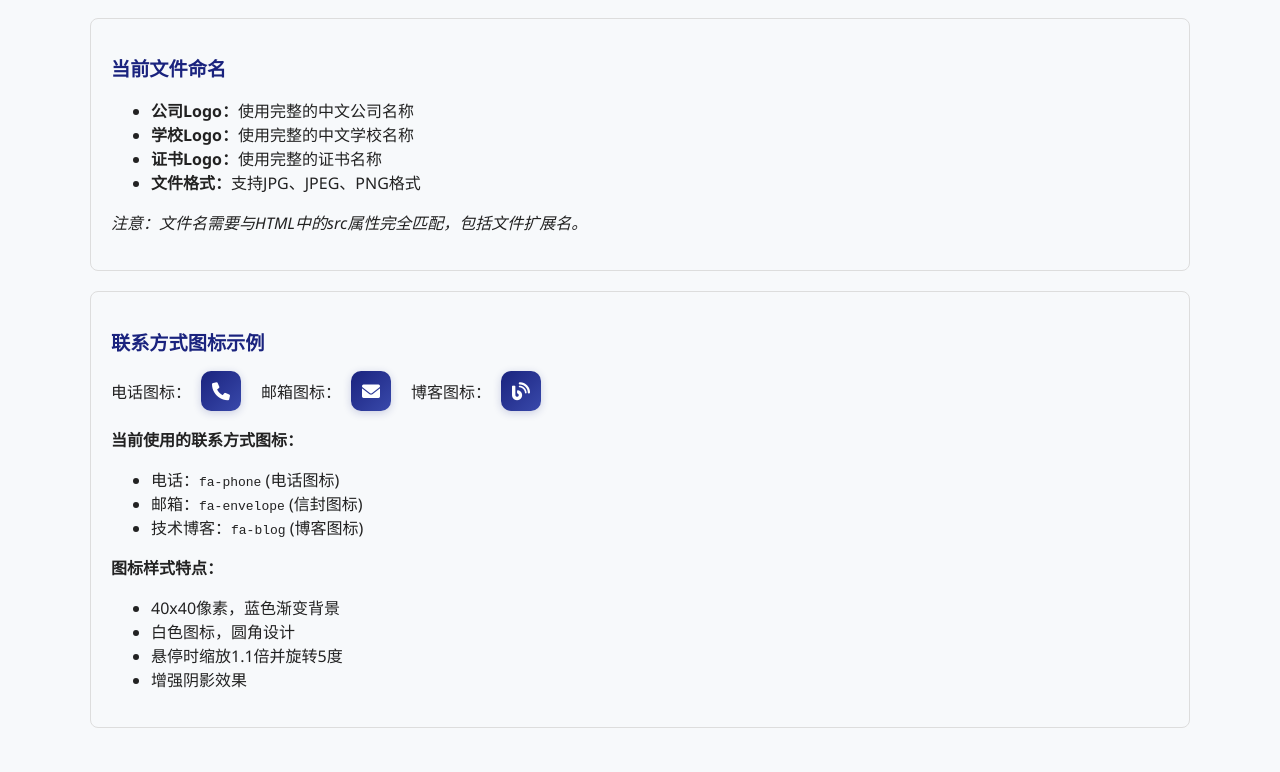
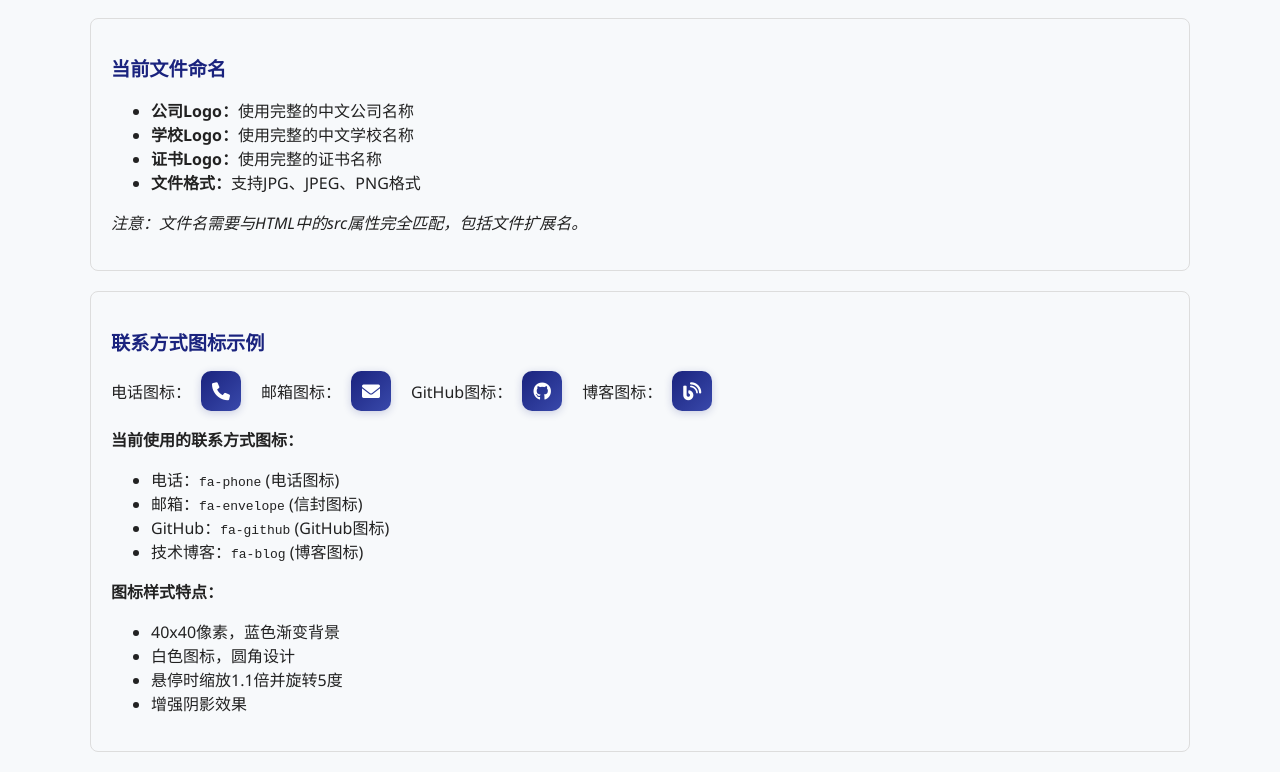
Before and after one commit to wanghongwei-dev/resume, a plain HTML site: page logo-examples.html in a window 1280 px wide. Shown: the part 1334-2106 px from the top of the page. Before the commit the page ends 2082 px from the top, so only its background shows below. Drawn offline with Linux system fonts and the light colour scheme.

Commit message:
Add files via upload

```diff
--- a/logo-examples.html
+++ b/logo-examples.html
@@ -148,14 +148,18 @@
                         <i class="fas fa-phone"></i>
                     </div>
                 </div>
-
                 <div class="logo-item">
                     <span>邮箱图标：</span>
                     <div class="contact-icon">
                         <i class="fas fa-envelope"></i>
                     </div>
                 </div>
-
+                <div class="logo-item">
+                    <span>GitHub图标：</span>
+                    <div class="contact-icon">
+                        <i class="fab fa-github"></i>
+                    </div>
+                </div>
                 <div class="logo-item">
                     <span>博客图标：</span>
                     <div class="contact-icon">
@@ -168,6 +172,7 @@
             <ul>
                 <li>电话：<code>fa-phone</code> (电话图标)</li>
                 <li>邮箱：<code>fa-envelope</code> (信封图标)</li>
+                <li>GitHub：<code>fa-github</code> (GitHub图标)</li>
                 <li>技术博客：<code>fa-blog</code> (博客图标)</li>
             </ul>
 
```
Also changed, not shown: 2 other files.
